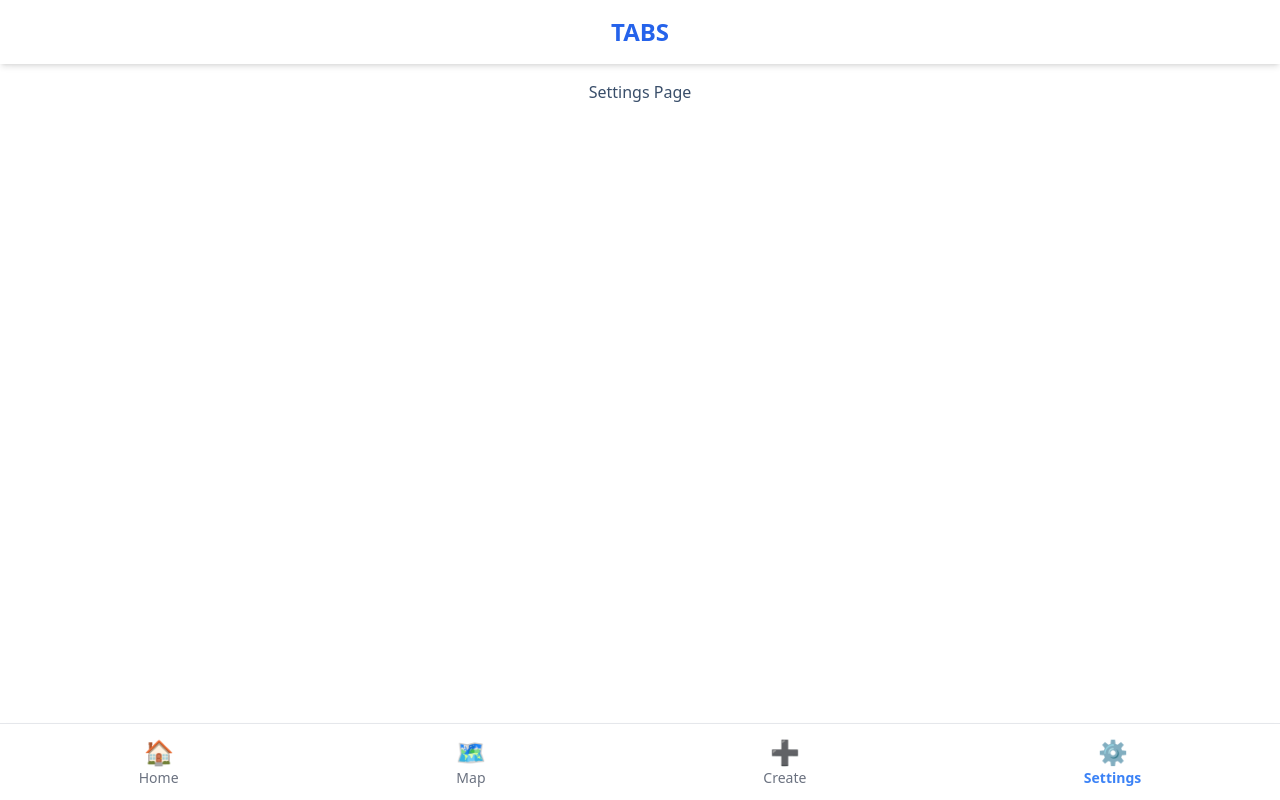
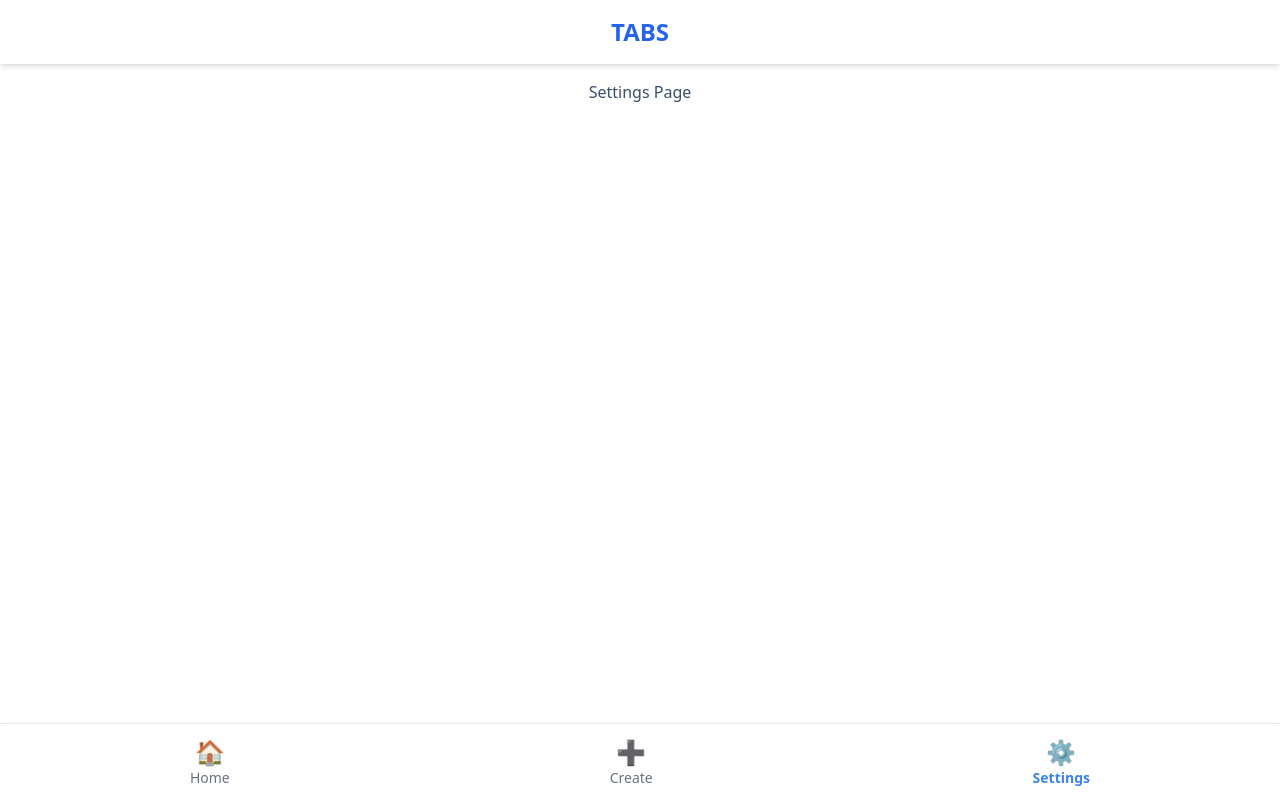
Before and after one commit to jaketng/tabs-ui, a React (Vite) app: page /settings in a window 1280 px wide. Built offline with nearby package versions, Linux system fonts and the light colour scheme.

Commit message:
Removed map page

```diff
--- a/src/App.jsx
+++ b/src/App.jsx
@@ -18,10 +18,6 @@ const App = () => (
         <Route path="/create-group" element={<CreateGroupPage />} />
         <Route path="/emergency" element={<EmergencyPage />} />
         <Route
-          path="/map"
-          element={<div className="p-4 text-center">Map Page</div>}
-        />
-        <Route
           path="/settings"
           element={<div className="p-4 text-center">Settings Page</div>}
         />
--- a/src/components/BottomNavbar.jsx
+++ b/src/components/BottomNavbar.jsx
@@ -6,7 +6,6 @@ const BottomNavbar = () => {
 
   const navItems = [
     { name: "Home", icon: "🏠", path: "/" },
-    { name: "Map", icon: "🗺️", path: "/map" }, // Placeholder for Map page
     { name: "Create", icon: "➕", path: "/create-group" },
     { name: "Settings", icon: "⚙️", path: "/settings" }, // Placeholder for Settings page
   ];
```
